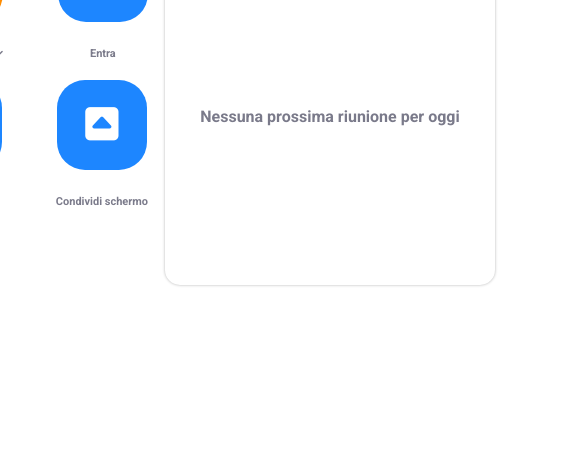
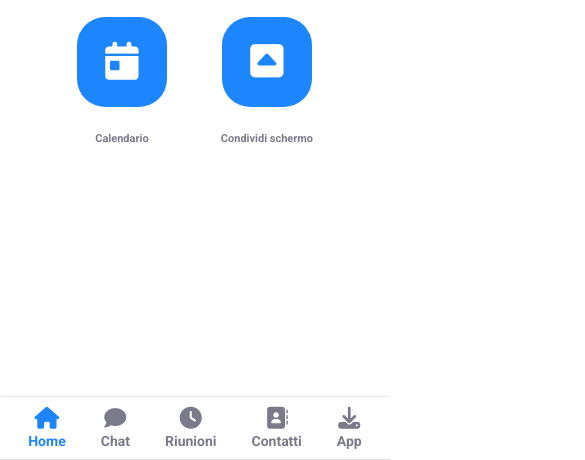
Before and after one commit to SerKasai/zoom, a plain HTML site: page index.html in a window 390 px wide. Shown: the part 384-844 px from the top of the page, 585 px wide, since content can reach past the window. Drawn offline with Linux system fonts and the light colour scheme; a web font is replaced by a local one.

Commit message:
add media query

```diff
--- a/style.css
+++ b/style.css
@@ -12,6 +12,15 @@ body {
 }
 
 header {
+    padding: 10px;
+    display: flex;
+    justify-content: space-between;
+    align-items: center;
+    border-bottom: 1px solid #ddd;
+    box-shadow: 0px 0px 3px rgba(0, 0, 0, 0.2);
+}
+
+footer {
     padding: 10px;
     display: flex;
     justify-content: space-between;
@@ -181,3 +190,22 @@ main {
     text-align: center;
     color: #7a7a8a
 }
+
+@media screen and (max-width: 900px) {
+    .calls-card-wrapper{
+        display: none;
+    }
+    .content-wrapper {
+        flex-grow: 0;
+    }
+    .search-bar, .profile-bar {
+        display: none;
+    }
+    header {
+        justify-content: center;
+    }
+    body {
+        flex-direction: column-reverse;
+    }
+
+}
```
Also changed, not shown: index.html (+64 -1 lines), logo/pngwing.com.png (added).
